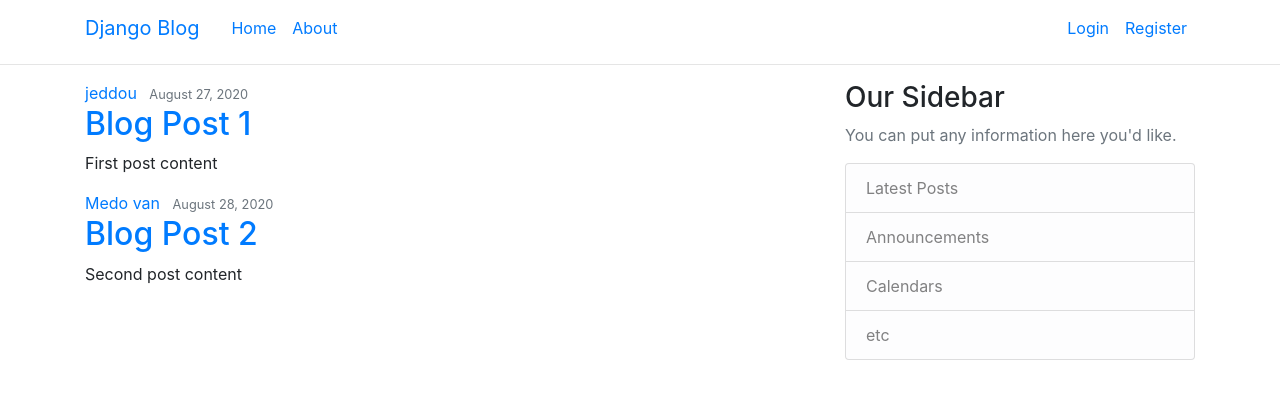
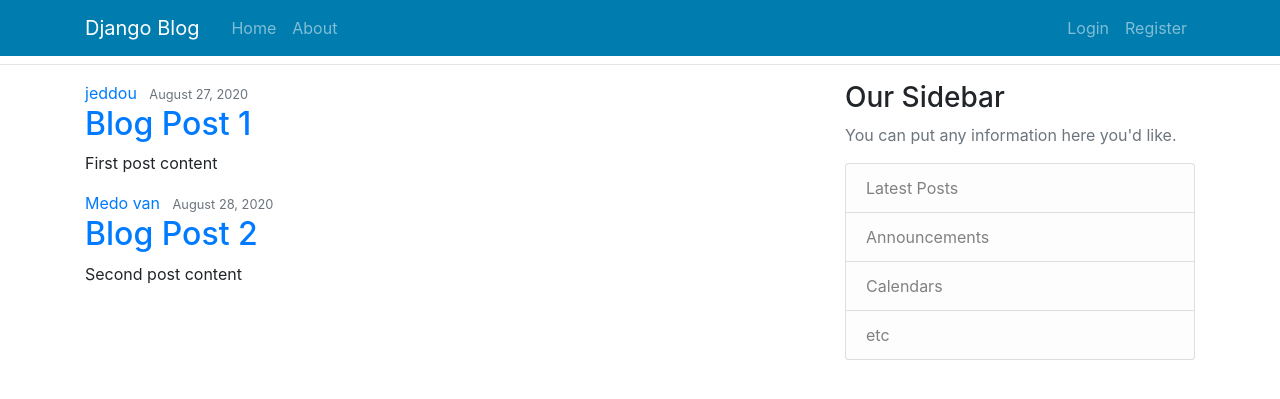
Before and after one commit to mhammed2020/Live-django-project-on-heroku-server, a Django app: page / in a window 1280 px wide. Shown: the top 399 px of the page. Run offline with Django 3.2, Linux system fonts and the light colour scheme; some libraries are stand-ins or nearby versions.

Commit message:
edit base templates

```diff
--- a/blog/templates/blog/base.html
+++ b/blog/templates/blog/base.html
@@ -20,7 +20,8 @@
 </head>
 <body>
     <header class="site-header">
-      <nav class="navbar navbar-expand-md navbar-primary  fixed-top">
+                <nav class="navbar navbar-expand-md navbar-dark  fixed-top" style="background-color:#007cae;" >
+
         <div class="container">
           <a class="navbar-brand mr-4" href="{% url 'blog-home' %}">Django Blog</a>
           <button class="navbar-toggler" type="button" data-toggle="collapse" data-target="#navbarToggle" aria-controls="navbarToggle" aria-expanded="false" aria-label="Toggle navigation">
```
